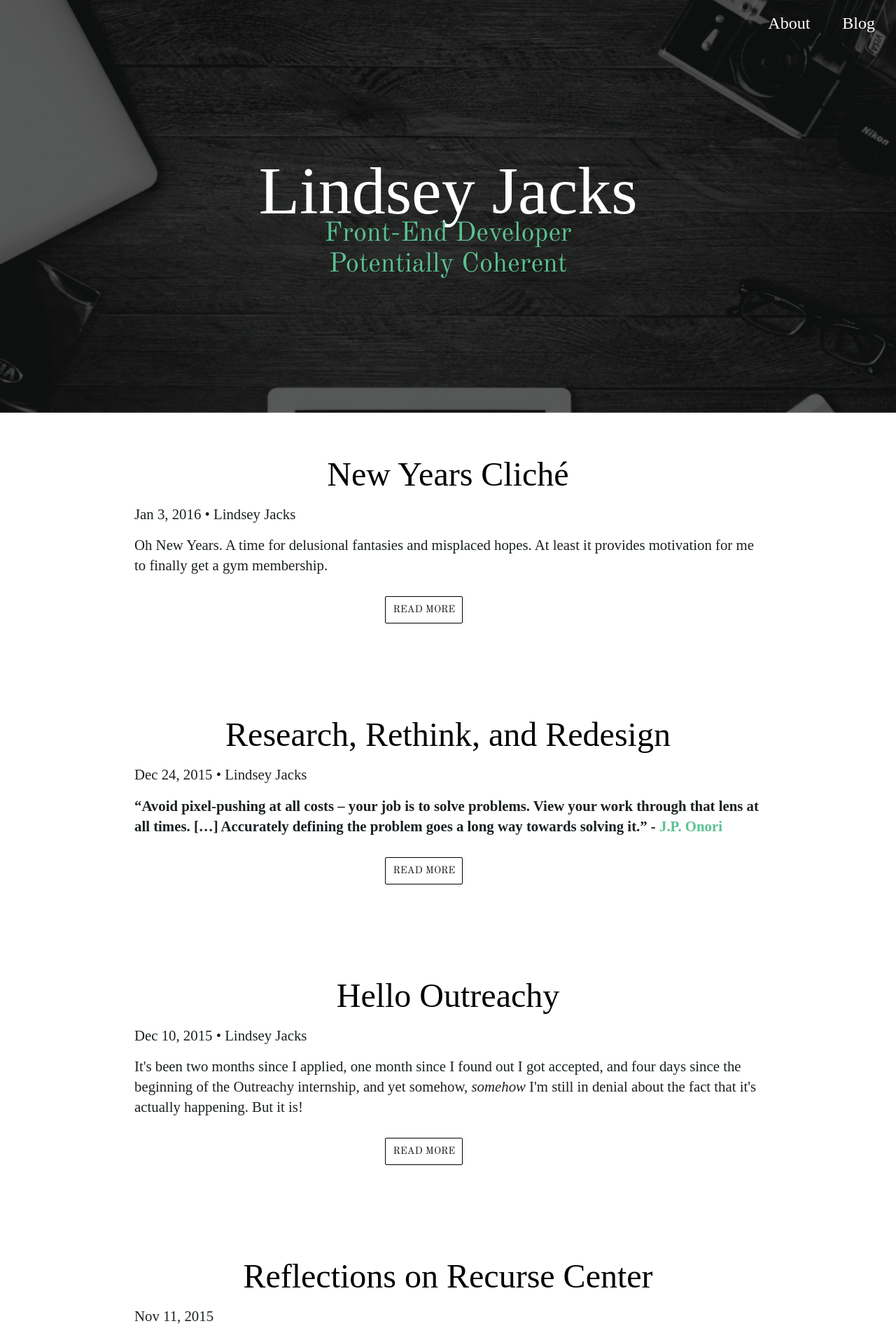
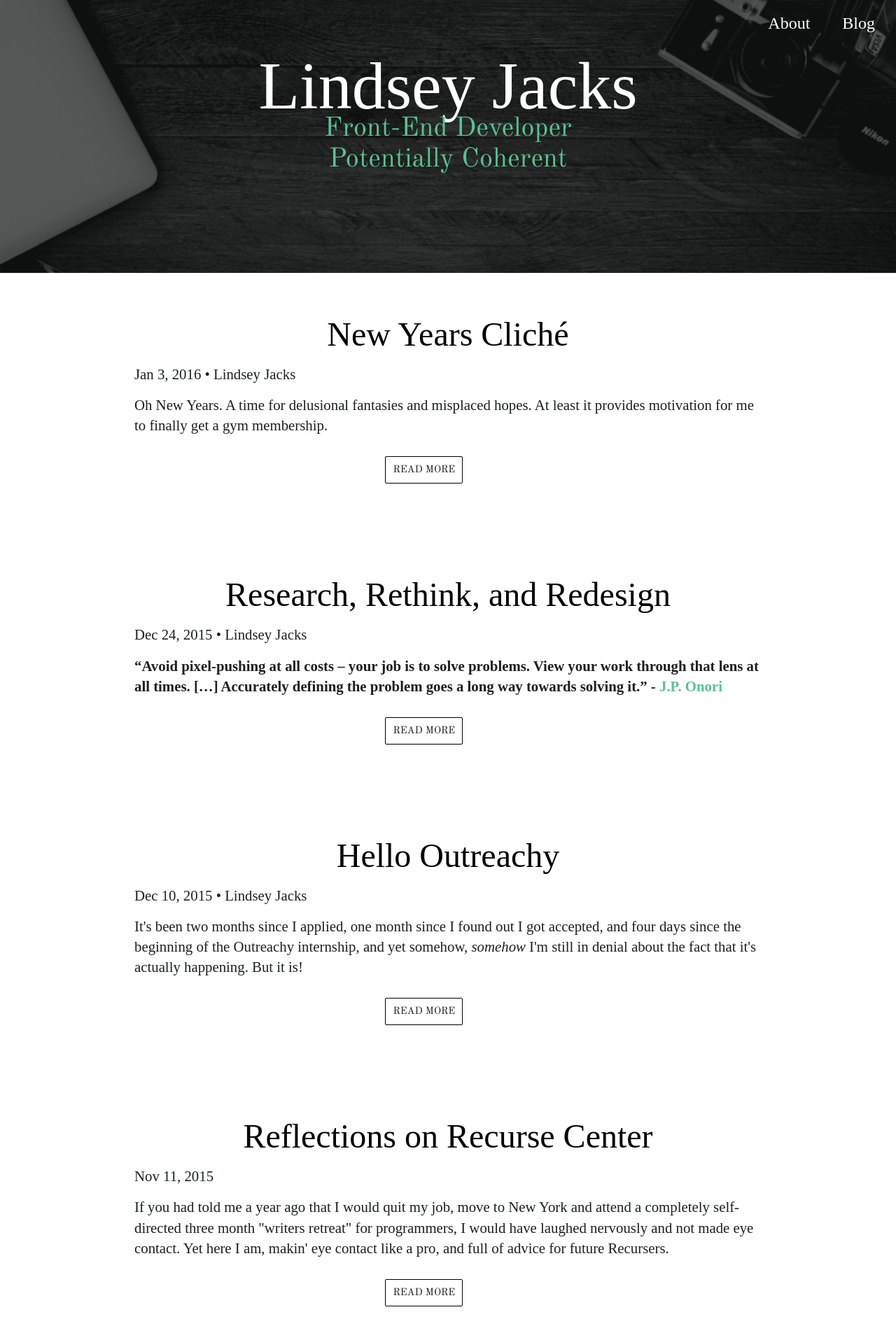
Before and after one commit to linzjax/linzjax.github.io, a Jekyll site: the page built from index.html, in a window 1280 px wide. Shown: the top 1915 px of the page at 70% size. Built offline with Jekyll 4.4.1, drawn with Linux system fonts in a browser that asks for light colours; some web fonts are replaced.

Commit message:
fixed some banner weirdness

```diff
--- a/_sass/_layout.scss
+++ b/_sass/_layout.scss
@@ -20,7 +20,7 @@ a {
 
 .site-header {
     position: relative;
-    height: 600px;
+    height: 400px;
     width: 100%;
 }
 
@@ -31,7 +31,7 @@ a {
     position: fixed;
     //overflow: hidden;
     width: 100%;
-    height: 600px;
+    height: 400px;
     top: -10px;
     left: 0;
     z-index: -1;
@@ -40,7 +40,7 @@ a {
 .title {
     width: 80%;
     margin: auto;
-    margin-top: 150px;
+    //margin-top: 50px;
     margin-bottom: 0;
     text-align: center;
     position: absolute;
@@ -161,8 +161,6 @@ a {
     display: flex;
     width: 70%;
     margin: 0 auto;
-    margin-top: 150px;
-    padding-top: 150px;
 
 
     h1 {
```
Also changed, not shown: 2 other files.
